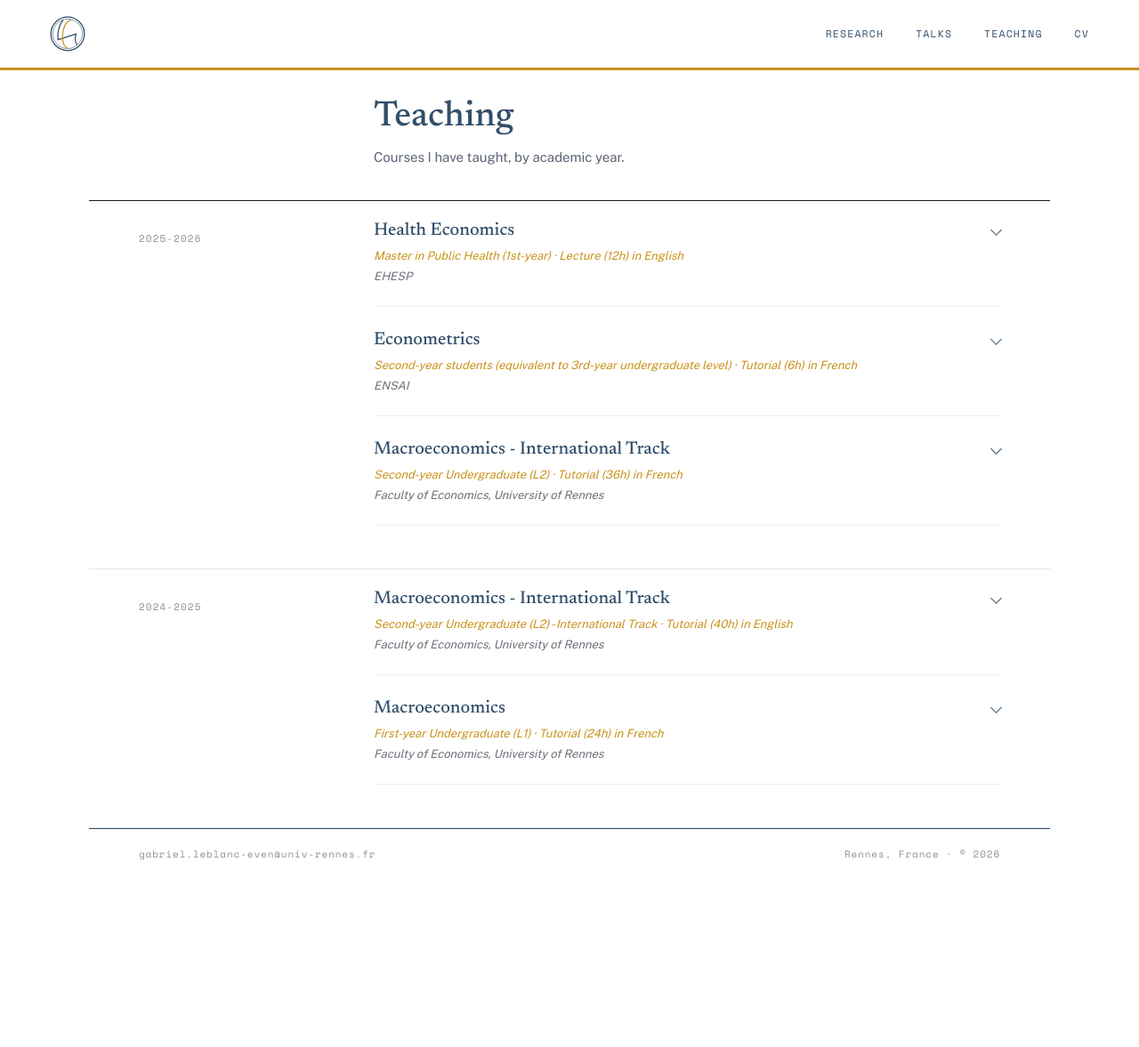
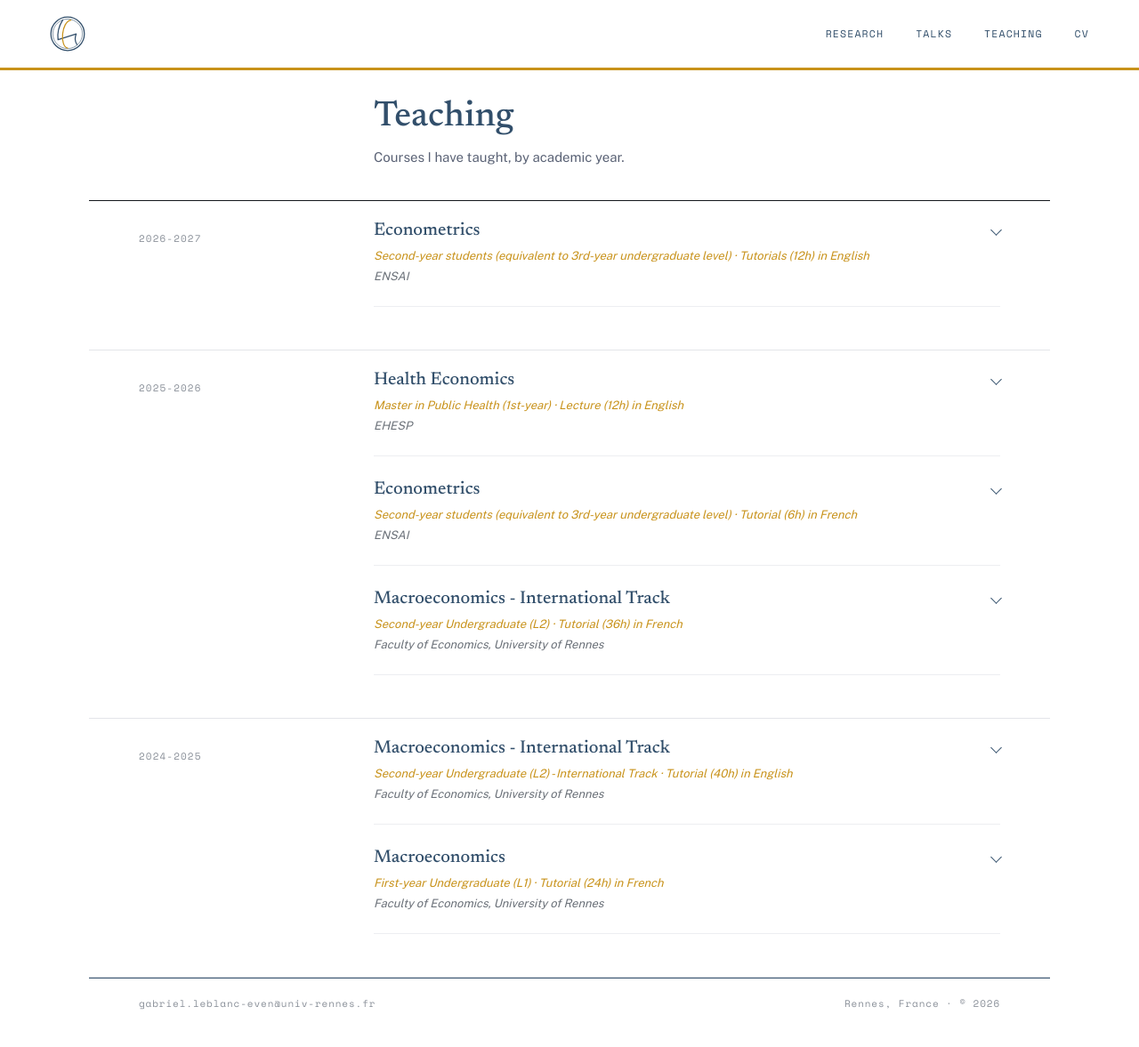
Before and after one commit to gabriel-leblanceven/gabriel-leblanceven.github.io, a Jekyll site: the page built from _pages/teaching.md, in a window 1280 px wide. Shown: the whole page at 89% size. Built offline with Jekyll 4.4.1, drawn with Linux system fonts in a browser that asks for light colours; a script bundle is joined from its source files by our own code; library files that are not in the unit come from our copies; before the commit the page ends 1009 px from its top, so only the background shows below that.

Commit message:
Add 2026-2027 Econometrics tutorials (ENSAI) to teaching
Co-Authored-By: Claude Opus 5.5 <noreply@anthropic.com>

```diff
--- a/_data/teaching.yml
+++ b/_data/teaching.yml
@@ -1,3 +1,10 @@
+- title: "Econometrics"
+  level: "Second-year students (equivalent to 3rd-year undergraduate level)"
+  role: "Tutorials (12h) in English"
+  institution: "ENSAI"
+  year: "2026-2027"
+  description: "These tutorials help ENSAI students deepen their command of econometric techniques and causal inference methods."
+
 - title: "Health Economics"
   level: "Master in Public Health (1st-year)"
   role: "Lecture (12h) in English"
```
